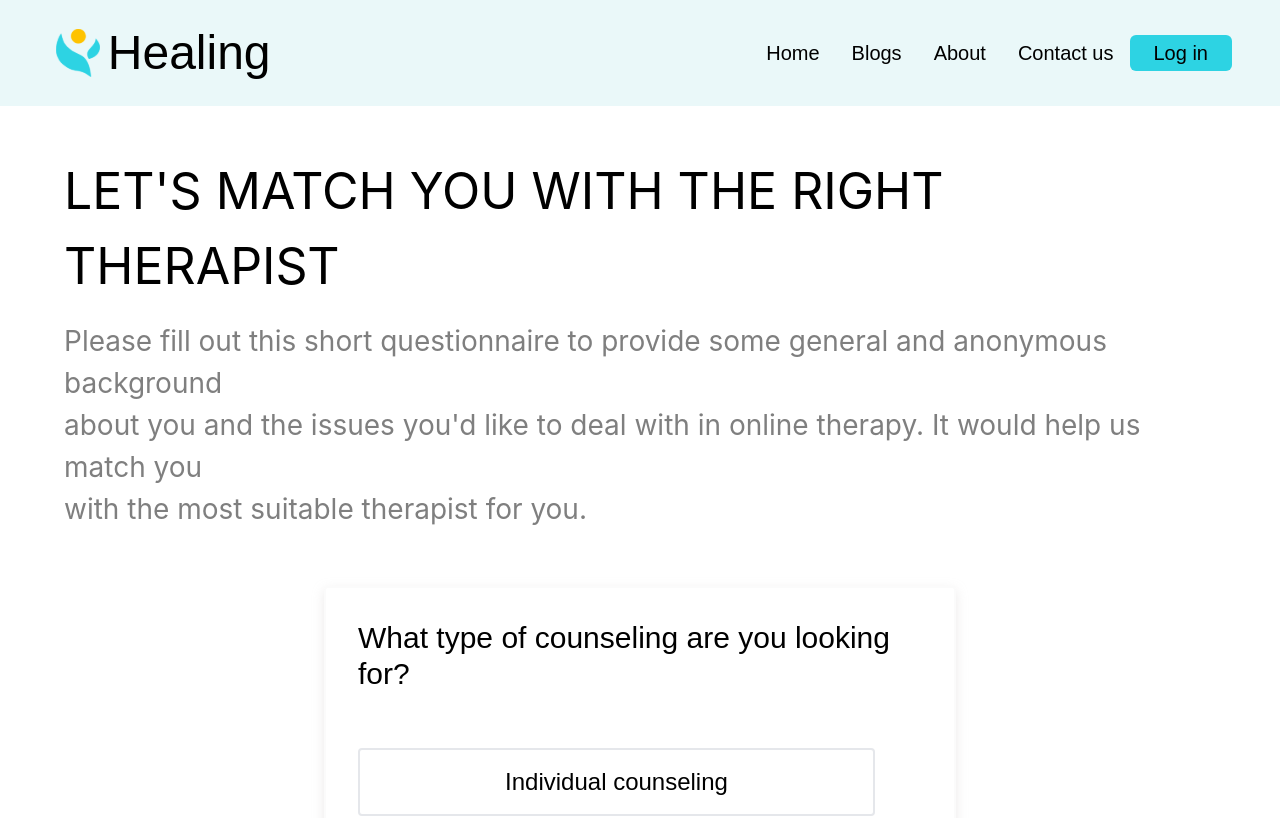
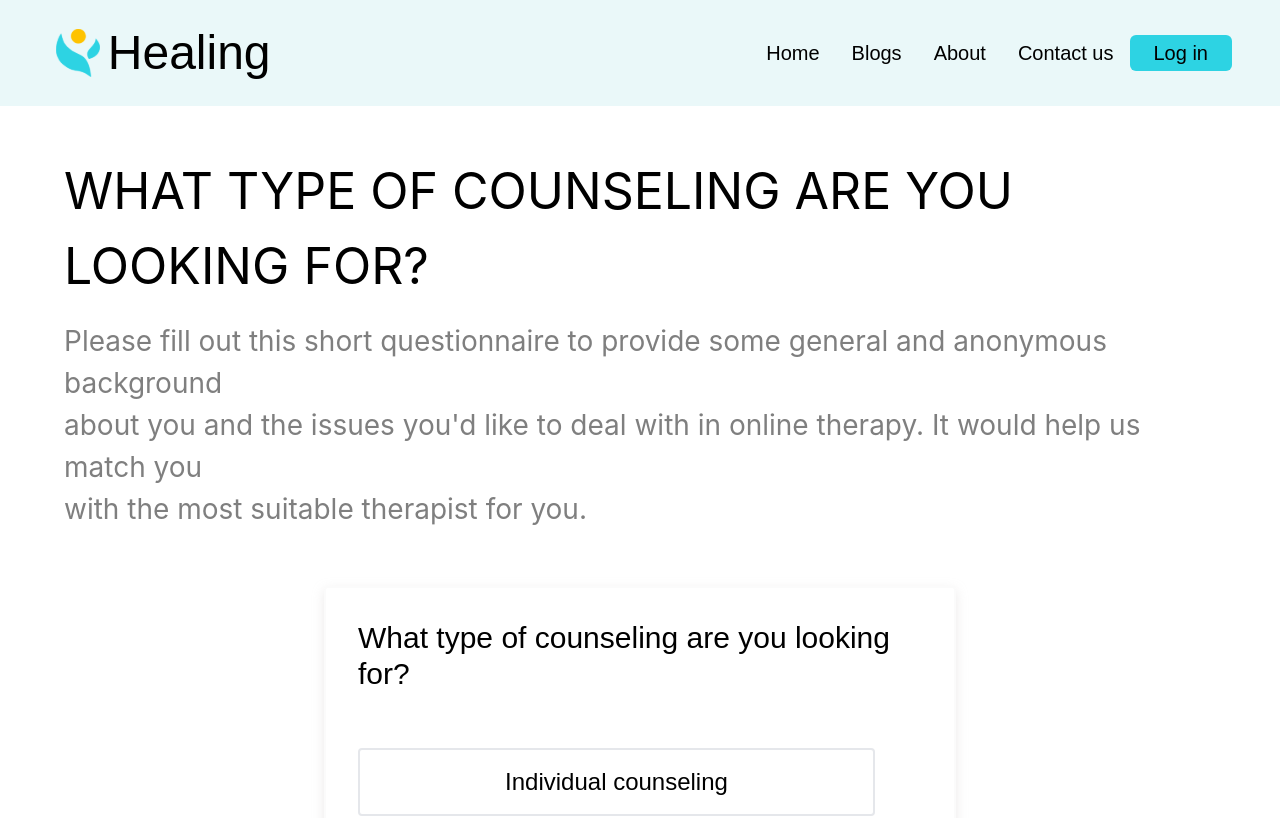
Before and after one commit to ninaderochka/sugar-and-thunder, a React (Create React App) app: page /Booking in a window 1280 px wide. Shown: the top 818 px of the page. Built offline with nearby package versions, Linux system fonts and the light colour scheme.

Commit message:
small changes

```diff
--- a/src/containers/Booking.js
+++ b/src/containers/Booking.js
@@ -35,7 +35,8 @@ function Booking() {
       {currentQuestion !== questions.length - 1 ? (
         <div className="px-16 py-12 font-normal">
           <h1 className="text-[50px] uppercase mb-4">
-            let&apos;s match you with the right therapist
+            {/* let&apos;s match you with the right therapist */}
+            {question}
           </h1>
           <p className="text-[28px] text-black/50">
             Please fill out this short questionnaire to provide some general and
@@ -95,6 +96,7 @@ function Booking() {
                   return (
                     <input
                       type="text"
+                      placeholder='hi'
                       className="w-2/4 h-screen bg-slate-50 shadow-sm"
                     />
                   );
--- a/tailwind.config.js
+++ b/tailwind.config.js
@@ -4,6 +4,8 @@ module.exports = {
   theme: {
     extend: {
       colors: {
+        'contact-us-gray': '#00000080',
+        'textbox-gray': '#808080',
         'footer-gray': '#718096',
         'light-yellow': '#FEE89E',
         'light-blue': '#EAF8F9',
@@ -13,6 +15,7 @@ module.exports = {
         'text-background': '#154A80',
         'input-grey': '#9DAFBD',
         'input-border': '#D1DBE3',
+        'card-text': '#94AFB6',
       },
       fontFamily: {
         poppins: ['Poppins', 'sans-serif'],
@@ -28,6 +31,9 @@ module.exports = {
       dropShadow: {
         lg: '0px 4px 6px rgba(178, 171, 171, 0.25)',
       },
+      boxShadow: {
+        ts: '0px 4px 4px 0px #AC97971F',
+      },
       gridTemplateColumns: {
         3: 'repeat(3, minmax(350px, 1fr))',
       },
```
